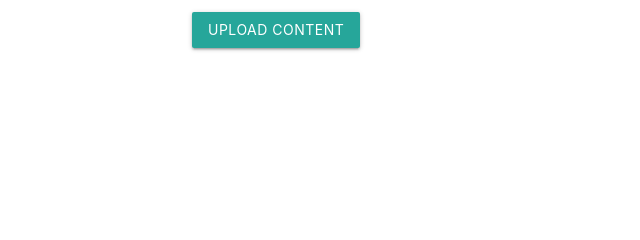
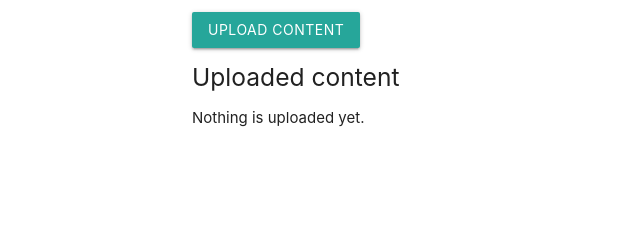
Before and after one commit to faithy80/fsd-project, a Django app: template dashboard/templates/student.html in a window 1280 px wide. Shown: the part 126-366 px from the top of the page, without its empty margins (0-640 px from the left). Run offline with Django 3.2, Linux system fonts and the light colour scheme; the template is opened without the code that fills it, so the values that code supplies are empty.

Commit message:
Upload content sign and feedback if no content added.

```diff
--- a/dashboard/templates/student.html
+++ b/dashboard/templates/student.html
@@ -6,6 +6,8 @@
 {% block content %}
 
 <a href="{% url 'upload_content' %}" class="waves-effect waves-light btn">Upload content</a>
+
+<h5>Uploaded content</h5>
 
 {% if uploaded_content %}
 <table class="responsive-table">
@@ -34,6 +36,8 @@
         {% endfor %}
     </tbody>
 </table>
+{% else %}
+<p>Nothing is uploaded yet.</p>
 {% endif %}
 
 {% endblock %}
```
